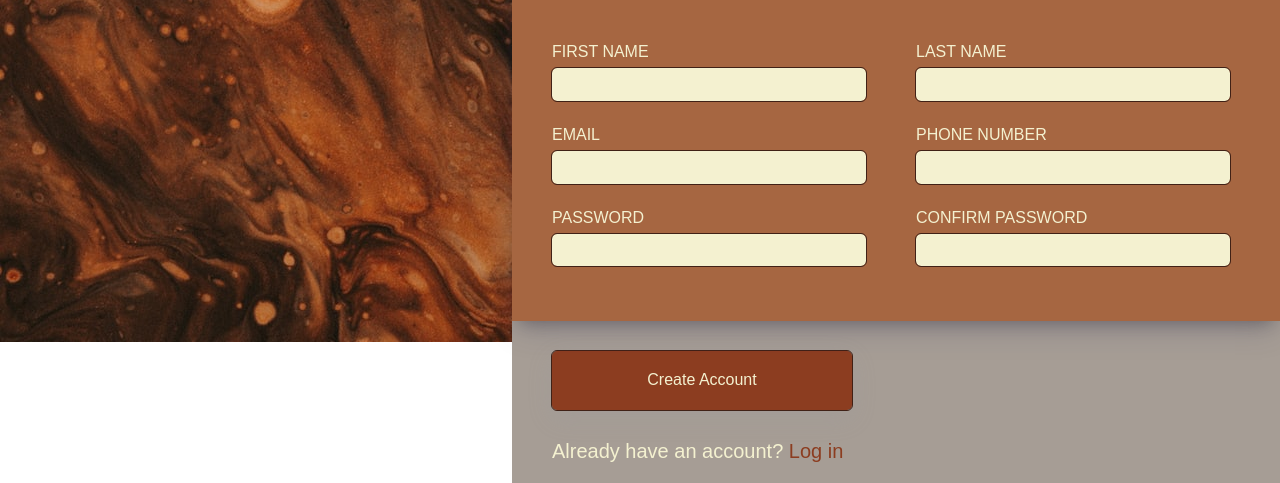
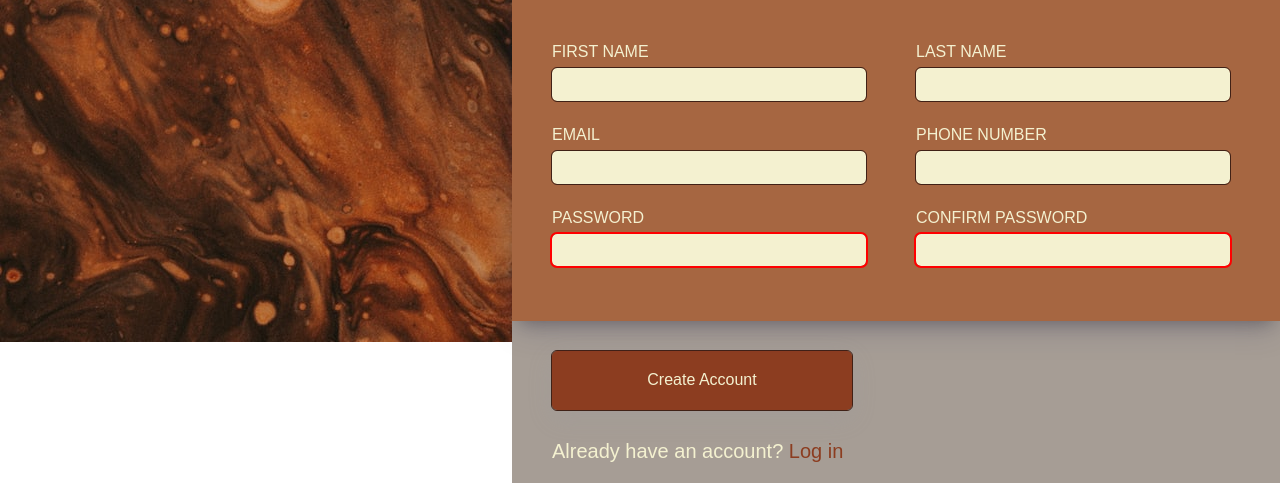
Before and after one commit to JordanJHiggins/sign-up-form, a plain HTML site: page index.html in a window 1280 px wide. Shown: the part 458-941 px from the top of the page. Drawn offline with nearby package versions, Linux system fonts and the light colour scheme.

Commit message:
add input highlighting

```diff
--- a/css/style.css
+++ b/css/style.css
@@ -103,15 +103,12 @@ input {
   background-color: #f4f1d0;
 }
 
-/* input[type="text"]:valid {
-  outline: 2px solid green;
+input:focus {
+  outline: 2px solid rgb(49, 76, 231);
 }
-input[type="email"]:valid {
-  outline: 2px solid green;
+input[type="password"]:invalid {
+  outline: 2px solid red;
 }
-input:focus {
-  outline: 2px solid red;
-} */
 
 label {
   margin-top: 25px;
```
